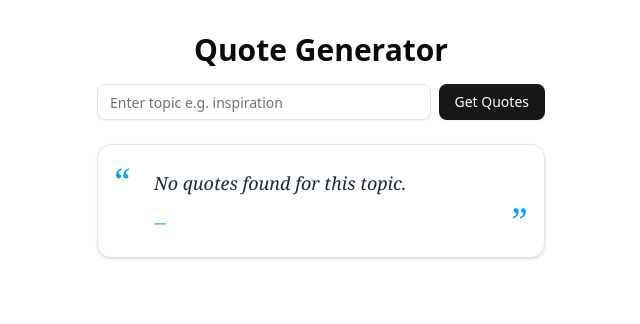
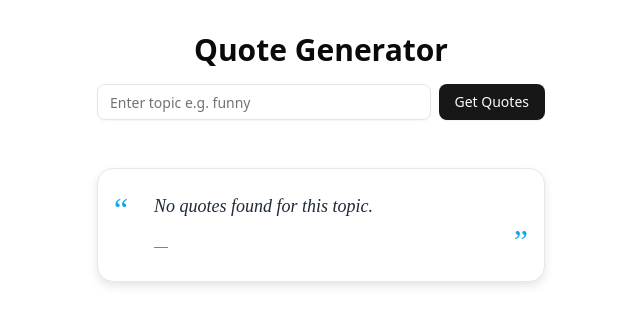
Before and after one commit to zunaabid/Nexium_ZunaAbid_Assignment1, a Next.js app: page / in a window 1280 px wide. Both pictures are taken after a click on the button "Get Quotes". Shown: the top 324 px of the page, without its empty margins (319-959 px from the left). Built offline with nearby package versions, Linux system fonts and the light colour scheme.

Commit message:
Fix: Updated UI 2.0

```diff
--- /dev/null
+++ b/src/app/QuoteCard.css
@@ -0,0 +1,51 @@
+/* app/quoteCard.css */
+
+.quote-card {
+  background-color: white;
+  border-radius: 1rem;
+  padding: 1.5rem;
+  box-shadow: 0 4px 10px rgba(0, 0, 0, 0.1);
+  border: 1px solid #e5e7eb;
+  color: #1f2937;
+  font-family: serif;
+  margin-top: 1.5rem;
+  margin-bottom: 1.5rem;
+  transition: transform 0.3s ease;
+  cursor: pointer;
+}
+
+.quote-card:hover {
+  transform: scale(1.05);
+}
+
+.left-quote,
+.right-quote {
+  font-size: 2rem;
+  color: #0ea5e9;
+  position: absolute;
+}
+
+.left-quote {
+  top: 1rem;
+  left: 1rem;
+}
+
+.right-quote {
+  bottom: 1rem;
+  right: 1rem;
+}
+
+.quote-text {
+  font-style: italic;
+  padding-left: 2rem;
+  padding-right: 2rem;
+  font-size: 1.125rem;
+}
+
+.quote-author {
+  font-size: 0.875rem;
+  color: #0ea5e9;
+  font-family: sans-serif;
+  margin-top: 1rem;
+  padding-left: 2rem;
+}
--- a/src/app/QuoteCard.jsx
+++ b/src/app/QuoteCard.jsx
@@ -1,19 +1,15 @@
+import "./quoteCard.css"
+
+
 export default function QuoteCard({ text }) {
   const [quote, author] = text.split(" – ")
 
   return (
-    <div className="bg-white rounded-xl shadow p-6 border relative text-gray-800 font-serif">
-      {/* Left quote icon */}
-      <div className="text-4xl text-sky-500 absolute top-4 left-4">“</div>
-
-      {/* Right quote icon */}
-      <div className="text-4xl text-sky-500 absolute bottom-4 right-4">”</div>
-
-      {/* Quote text */}
-      <p className="text-lg italic pl-8 pr-8">{quote}</p>
-
-      {/* Author */}
-      <p className="text-sm text-sky-500 font-sans mt-4 pl-8">— {author}</p>
+    <div className="quote-card relative">
+      <div className="left-quote">“</div>
+      <div className="right-quote">”</div>
+      <p className="quote-text">{quote}</p>
+      <p className="quote-author">— {author}</p>
     </div>
   )
 }
--- a/src/app/QuoteForm.jsx
+++ b/src/app/QuoteForm.jsx
@@ -10,7 +10,7 @@ export default function QuoteForm({ onSubmit }) {
   return (
     <div className="flex gap-2 w-full max-w-md">
       <Input
-        placeholder="Enter topic e.g. inspiration"
+        placeholder="Enter topic e.g. funny"
         value={topic}
         onChange={(e) => setTopic(e.target.value)}
       />
--- a/src/app/page.js
+++ b/src/app/page.js
@@ -7,7 +7,6 @@ import quotes from "./quotes"
 
 export default function HomePage() {
   const [result, setResult] = useState([])
-  console.log("Quotes loaded:", quotes)
 
 
   const handleSearch = (topic) => {
```
